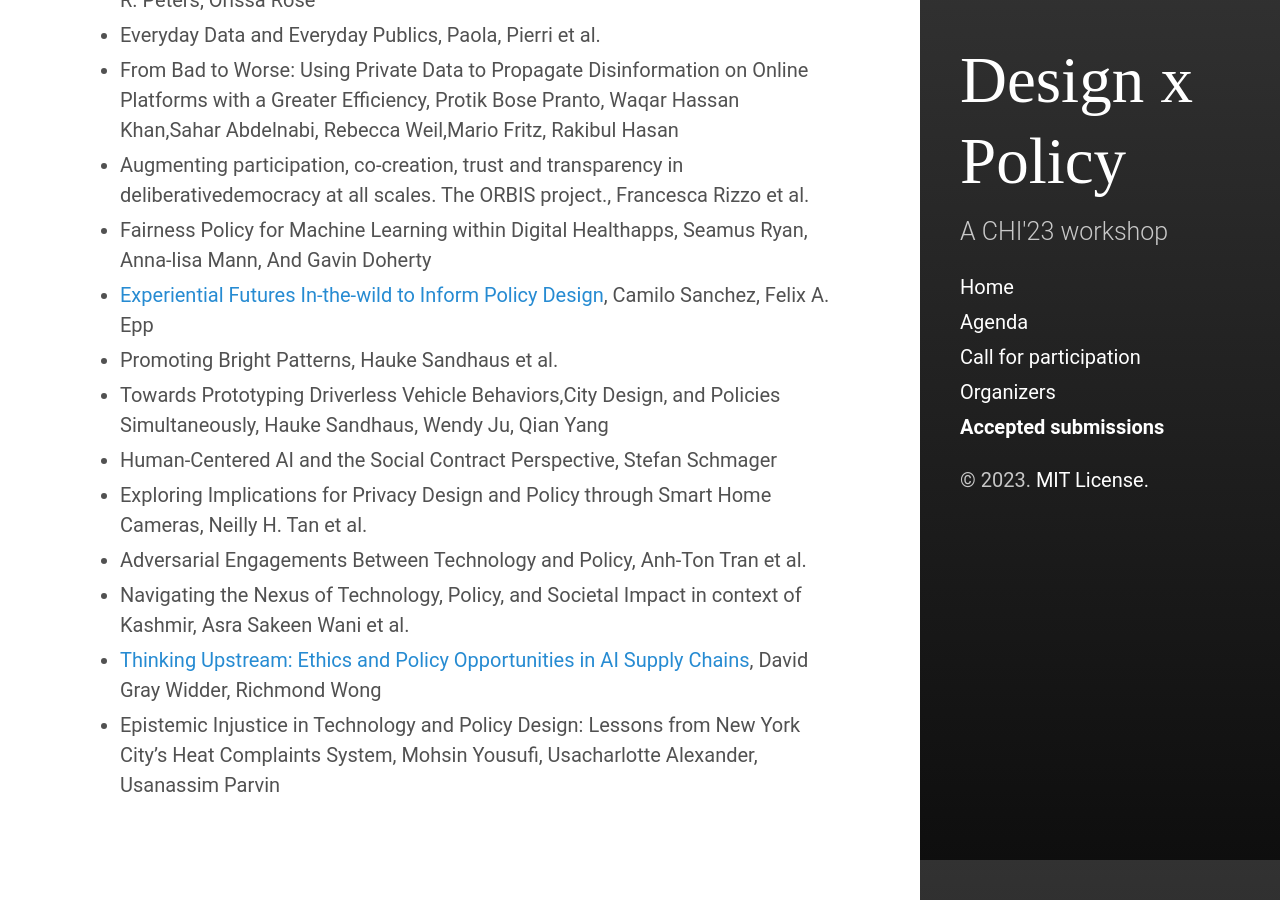
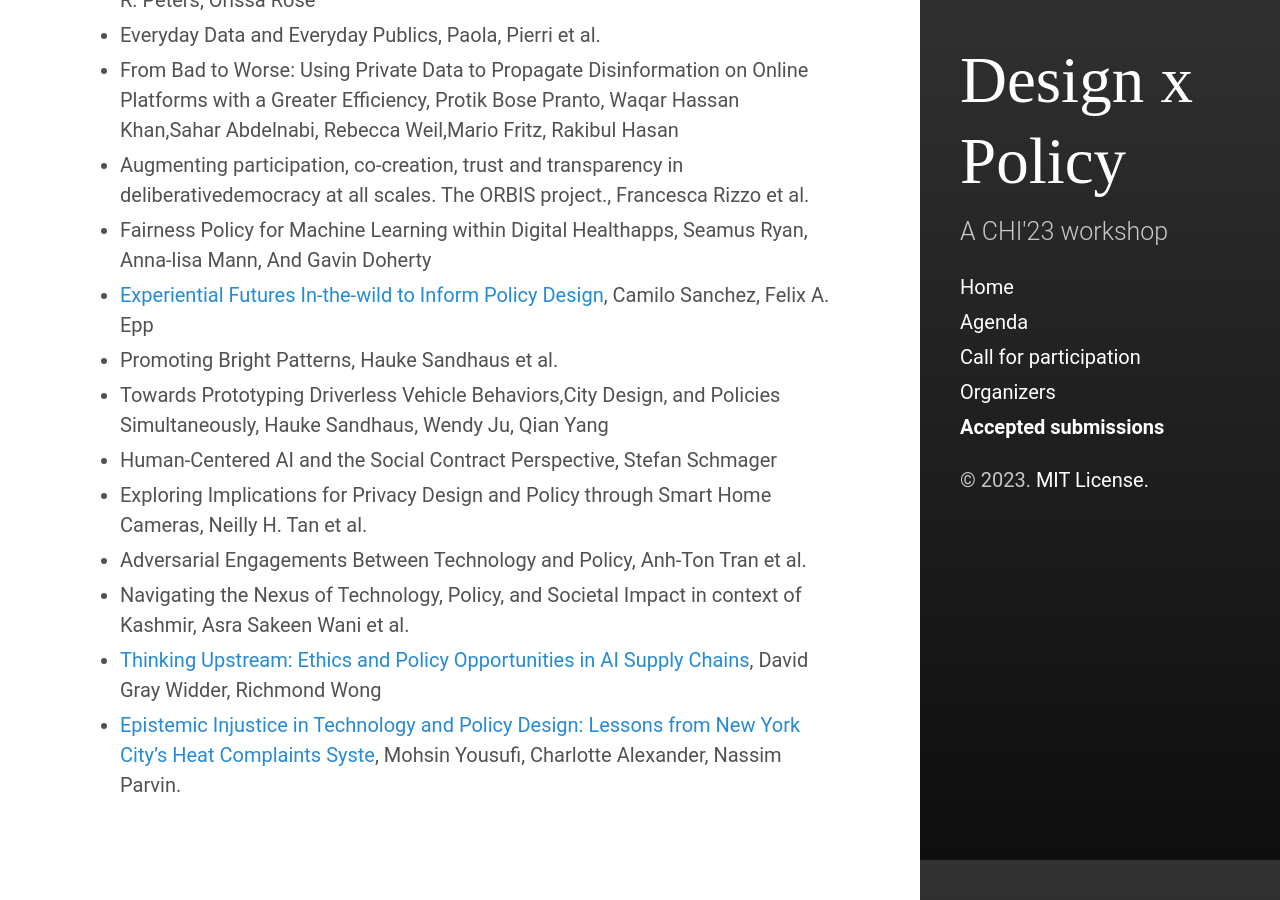
Before and after one commit to yang-qian/designpolicyCHI23, a Jekyll site: the page built from accepted.md, in a window 1280 px wide and 900 px high, scrolled down 2740 px. Built offline with Jekyll 4.4.1, drawn with Linux system fonts in a browser that asks for light colours; some of the changed text lies outside the part shown.

Commit message:
Update accepted.md

```diff
--- a/accepted.md
+++ b/accepted.md
@@ -7,7 +7,7 @@ sidebar_link: true
 The list of accepted submissions is still being updated as camera-ready versions are received.
 
 - Designing Technologies for Safe and Privacy Sensitive Location Sharing, Louise Barkhuus
-- Contextual Integrity of A Virtual (Reality) Classroom, Karoline Brehm et al.
+- [Contextual Integrity of A Virtual (Reality) Classroom](http://arxiv.org/abs/2303.13684), Karoline Brehm et al.
 - Bridging Deliberative Democracy and Deployment of Societal-Scale Technology, Ned Cooper
 - Professional Ethics by Design: Co-creating Codes of Conduct for Computational Practice, Samuel Danzon-Chambaud
 - Asking Better Questions: The Art and Science of Forecasting, Emily Dardaman et al.
@@ -58,4 +58,4 @@ The list of accepted submissions is still being updated as camera-ready versions
 - Adversarial Engagements Between Technology and Policy, Anh-Ton Tran et al.
 - Navigating the Nexus of Technology, Policy, and Societal Impact in context of Kashmir, Asra Sakeen Wani et al.
 - [Thinking Upstream: Ethics and Policy Opportunities in AI Supply Chains](https://arxiv.org/abs/2303.07529), David Gray Widder, Richmond Wong
-- Epistemic Injustice in Technology and Policy Design: Lessons from New York City’s Heat Complaints System, Mohsin Yousufi, Usacharlotte Alexander, Usanassim Parvin
+- [Epistemic Injustice in Technology and Policy Design: Lessons from New York City’s Heat Complaints Syste](https://arxiv.org/abs/2303.15468), Mohsin Yousufi, Charlotte Alexander, Nassim Parvin.
```
